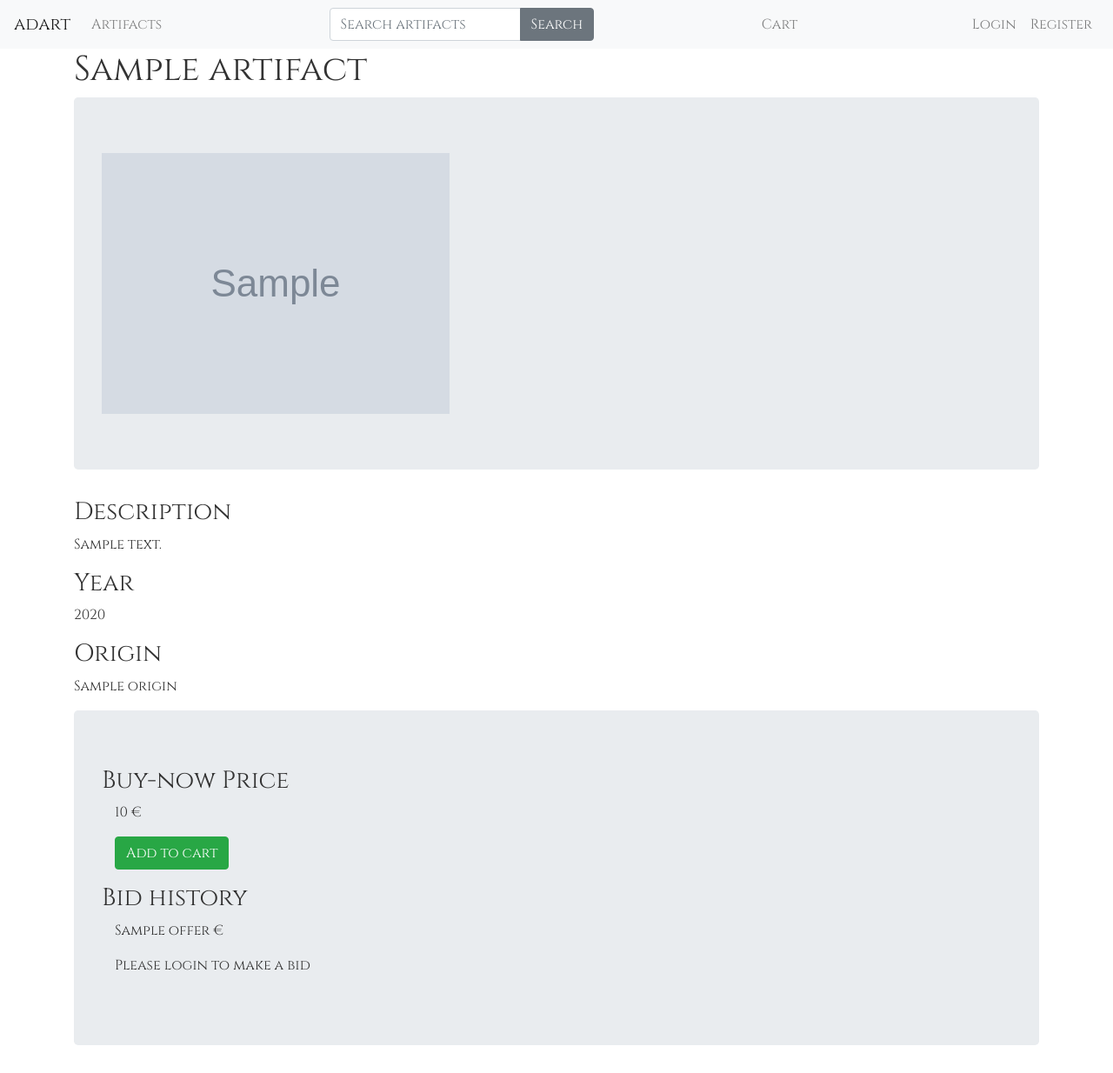
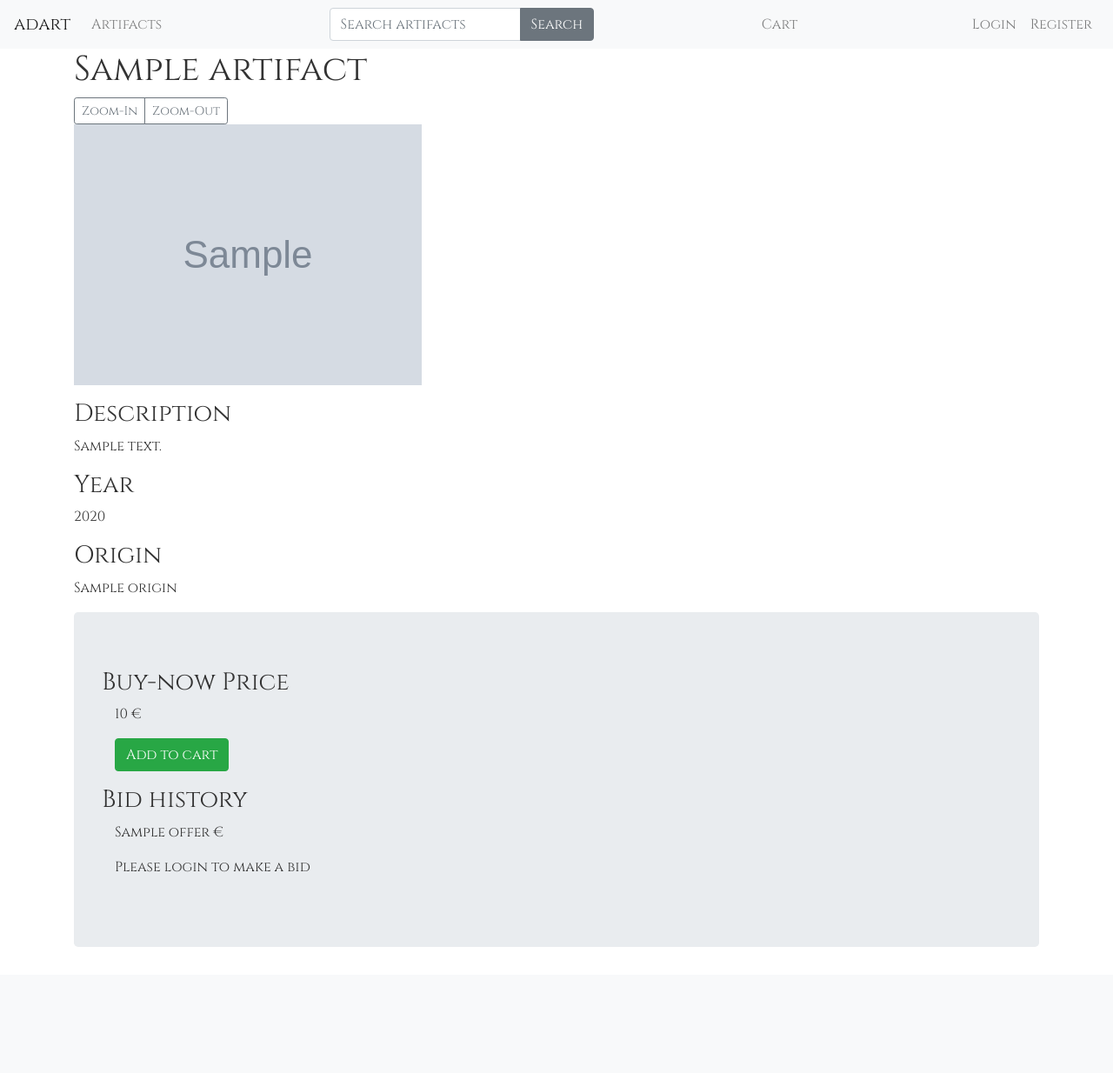
Before and after one commit to marcinstepienpython/milestone_final, a Django app: template artifacts/templates/artifacts/details.html in a window 1280 px wide. Shown: the whole page at 87% size. After the commit the page ends 1089 px from the top, so only its background shows below. Run offline with Django 3.2, Linux system fonts and the light colour scheme; the template is opened without the code that fills it: most values are stand-ins (such as "Sample title", 1, 10 or a date in 2020); grey boxes marked "Sample" are stand-in pictures; some libraries are stand-ins or nearby versions.

Commit message:
added javascript magnifier

```diff
--- a/artifacts/templates/artifacts/details.html
+++ b/artifacts/templates/artifacts/details.html
@@ -4,9 +4,25 @@
   <h1>{{ artifact.title }}</h1>
 
   {% if artifact.image %}
-  <div class="jumbotron">
-    <img src="{{ artifact.image.url }}" class="img-fluid" />
+
+  <div class="btn-group">
+    <button type="button" class='btn btn-outline-secondary btn-sm' onclick="zoomin()">
+      Zoom-In
+    </button>
+
+    <button type="button" class='btn btn-outline-secondary btn-sm' onclick="zoomout()">
+      Zoom-Out
+    </button>
   </div>
+
+</div>
+
+
+
+<div class="container ">
+  <img src="{{ artifact.image.url }}" id='art' width='400px' class='mb-3' />
+
+
   {% endif %}
 
   <h3>Description</h3>
@@ -66,4 +82,18 @@
 
 
 
+<script type="text/javascript">
+  function zoomin() {
+    var GFG = document.getElementById("art");
+    var currWidth = GFG.clientWidth;
+    GFG.style.width = (currWidth + 100) + "px";
+  }
+
+  function zoomout() {
+    var GFG = document.getElementById("art");
+    var currWidth = GFG.clientWidth;
+    GFG.style.width = (currWidth - 100) + "px";
+  }
+</script>
+
 {% endblock %}
```
Also changed, not shown: db.sqlite3, 1 other file.
